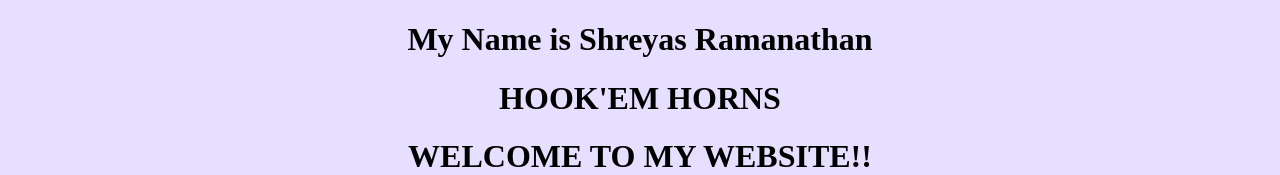
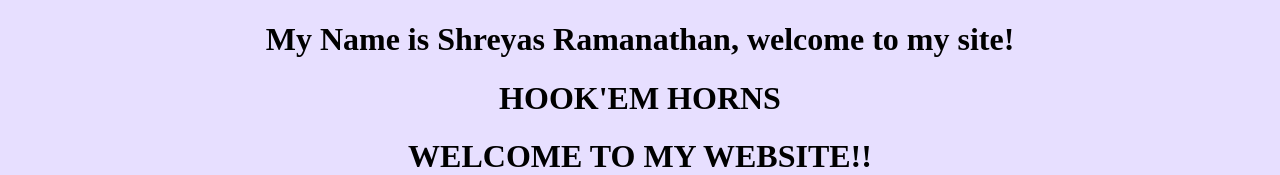
Before and after one commit to sr49648/sr49648.github.io, a plain HTML site: page Index.html in a window 1280 px wide. Shown: the top 175 px of the page. Drawn offline with Linux system fonts and the light colour scheme.

Commit message:
Update Index.html

```diff
--- a/Index.html
+++ b/Index.html
@@ -1,6 +1,6 @@
 <!DOCTYPE html>
 <html>
-  <h1 style="text-align:center;">My Name is Shreyas Ramanathan</h1>
+  <h1 style="text-align:center;">My Name is Shreyas Ramanathan, welcome to my site!</h1>
   <h1 style="text-align:center;font-family:signpainter;">HOOK'EM HORNS </h1>
   <h1 style="text-align:center;font-family:Times New Roman;">WELCOME TO MY WEBSITE!! </h2>
 
```
